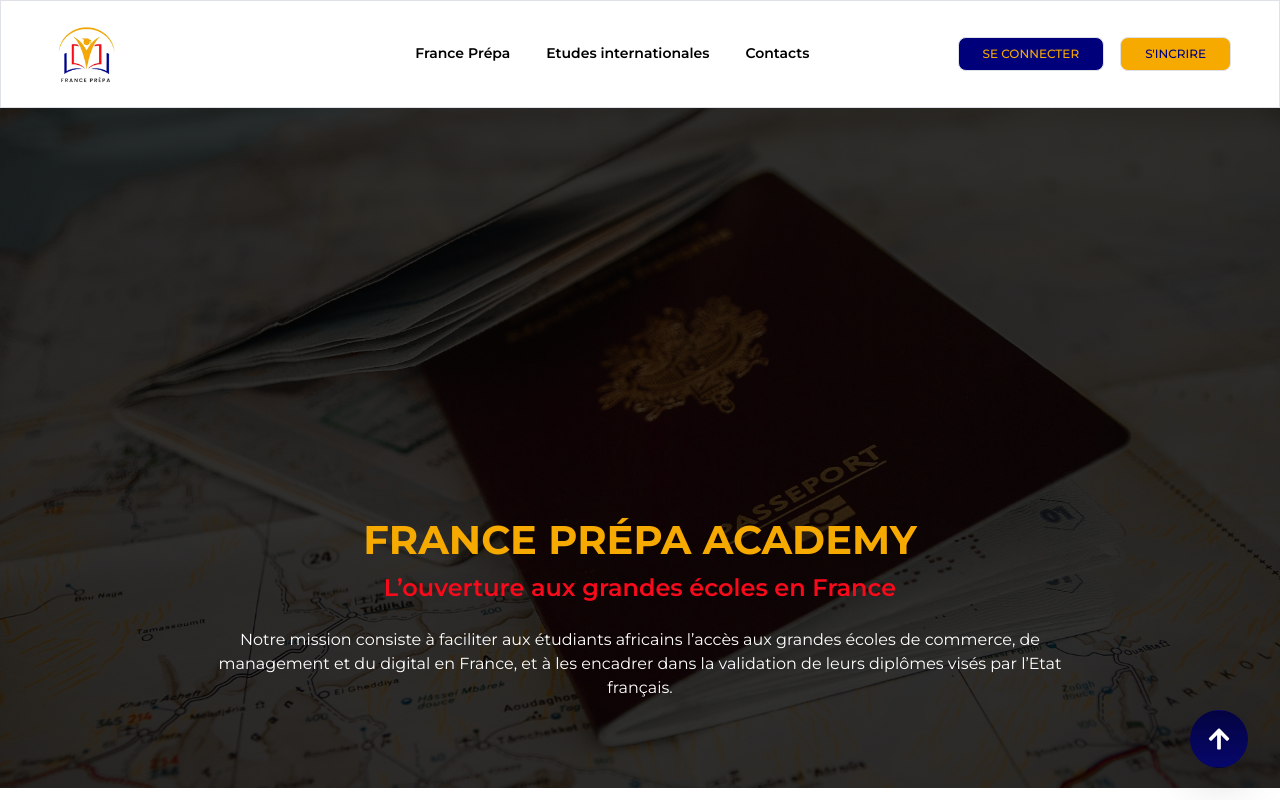
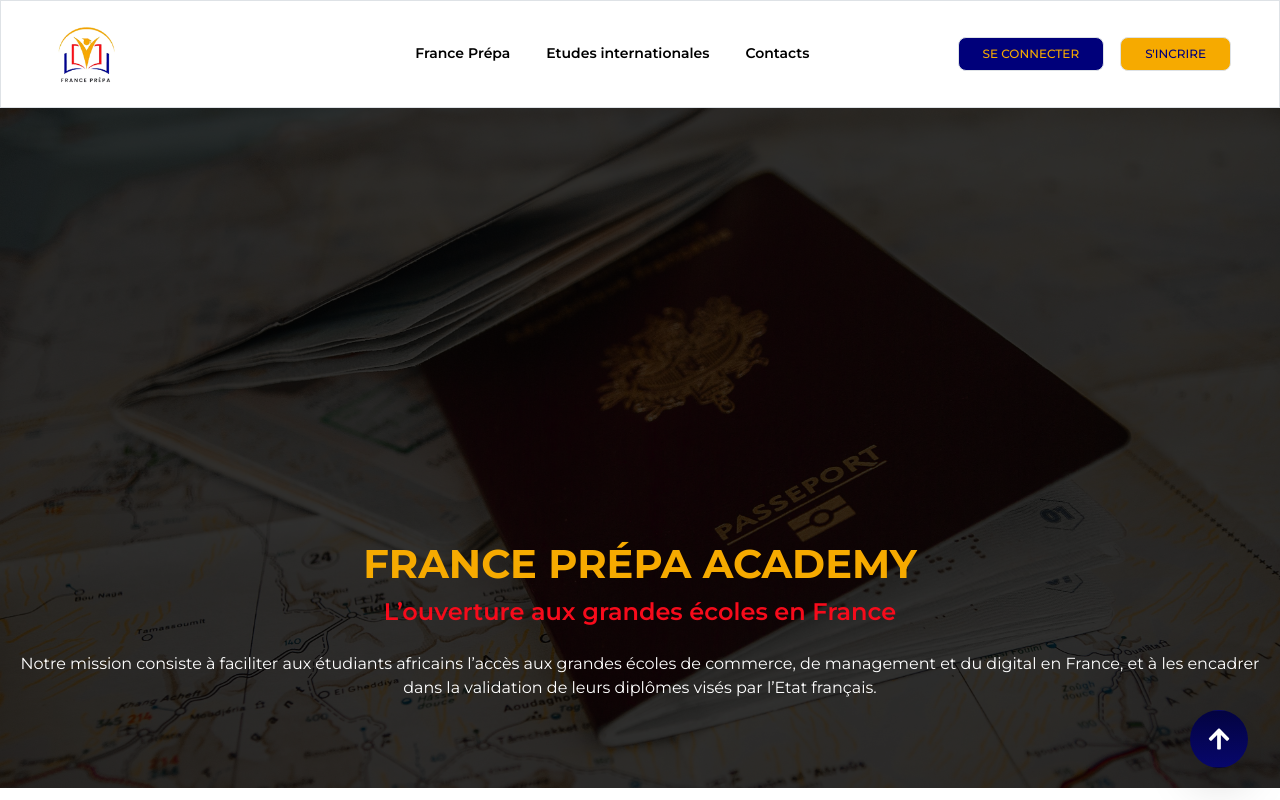
Before and after one commit to locklarsen/france-prepa, a React (Vite) app: page /francePrepa in a window 1280 px wide. Shown: the top 800 px of the page. Built offline with nearby package versions, Linux system fonts and the light colour scheme.

Commit message:
Mise à jour des page France Prépa et Etudes internationales

```diff
--- a/src/page/home/EtudesInternationales.jsx
+++ b/src/page/home/EtudesInternationales.jsx
@@ -71,24 +71,44 @@
 
         {/* Texte de la diapositive */}
         <div className="absolute inset-0 grid h-full w-full place-items-center items-end pb-8 bg-black/75">
-          <div className="w-5/6 md:w-3/4 lg:w-3/4 text-center px-4">
+          <div className="w-full text-center px-2">
             <AnimatedComponent>
-              <div className="flex flex-col items-center py-14 px-4 text-center">
-                <Typography
+              <div className="flex flex-col items-center py-14 px-2 text-center">
+                <motion.Typography
+                  initial={{ opacity: 0, y: 50 }}
+                  animate={{ opacity: 1, y: 0 }}
+                  transition={{
+                    duration: 0.5,
+                    delay: 0.5,
+                  }}
                   variant="h1"
                   className="text-[#f6aa00] font-[montserrat] uppercase font-bold text-3xl sm:text-[40px]/[48px] dark:text-white"
                 >
                   Etudes internationales
-                </Typography>
-                <span
+                </motion.Typography>
+                <motion.span
+                  initial={{ opacity: 0, y: 50 }}
+                  animate={{ opacity: 1, y: 0 }}
+                  transition={{
+                    duration: 0.5,
+                    delay: 0.6,
+                  }}
                   className="block mt-2 text-2xl font-semibold"
                   style={{ color: "#f70b1b" }}
                 >
                   France Prépa, un réseau d’école en France
-                </span>
-                {/* <p className="mt-4 text-base text-white">
+                </motion.span>
+                {/* <motion.p
+                  initial={{ opacity: 0, y: 50 }}
+                  animate={{ opacity: 1, y: 0 }}
+                  transition={{
+                    duration: 0.5,
+                    delay: 0.8,
+                  }}
+                  className="mt-4 text-base text-white"
+                >
                   France Prépa, un réseau d’école en France
-                </p> */}
+                </motion.p> */}
               </div>
             </AnimatedComponent>
           </div>
--- a/src/page/home/FrancePrepa.jsx
+++ b/src/page/home/FrancePrepa.jsx
@@ -69,27 +69,49 @@
 
         {/* Texte de la diapositive */}
         <div className="absolute inset-0 grid h-full w-full place-items-center items-end pb-8 bg-black/75">
-          <div className="w-5/6 md:w-3/4 lg:w-3/4 text-center px-4">
+          <div className="w-full text-center px-2">
             <AnimatedComponent>
-              <div className="flex flex-col items-center py-14 px-4 text-center">
-                <Typography
+              <div className="flex flex-col items-center py-14 px-2 text-center">
+                <motion.Typography
+                  initial={{ opacity: 0, y: 50 }}
+                  animate={{ opacity: 1, y: 0 }}
+                  transition={{
+                    duration: 0.5,
+                    delay: 0.5,
+                  }}
                   variant="h1"
                   className="text-[#f6aa00] font-[montserrat] uppercase font-bold text-3xl sm:text-[40px]/[48px] dark:text-white"
                 >
                   France Prépa Academy
-                </Typography>
-                <span
+                </motion.Typography>
+
+                <motion.span
+                  initial={{ opacity: 0, y: 50 }}
+                  animate={{ opacity: 1, y: 0 }}
+                  transition={{
+                    duration: 0.5,
+                    delay: 0.6,
+                  }}
                   className="block mt-2 text-2xl font-semibold"
                   style={{ color: "#f70b1b" }}
                 >
                   L’ouverture aux grandes écoles en France
-                </span>
-                <p className="mt-4 text-base text-white">
+                </motion.span>
+
+                <motion.p
+                  initial={{ opacity: 0, y: 50 }}
+                  animate={{ opacity: 1, y: 0 }}
+                  transition={{
+                    duration: 0.5,
+                    delay: 0.8,
+                  }}
+                  className="mt-4 text-base text-white"
+                >
                   Notre mission consiste à faciliter aux étudiants africains
                   l’accès aux grandes écoles de commerce, de management et du
                   digital en France, et à les encadrer dans la validation de
                   leurs diplômes visés par l’Etat français.
-                </p>
+                </motion.p>
               </div>
             </AnimatedComponent>
           </div>
```
